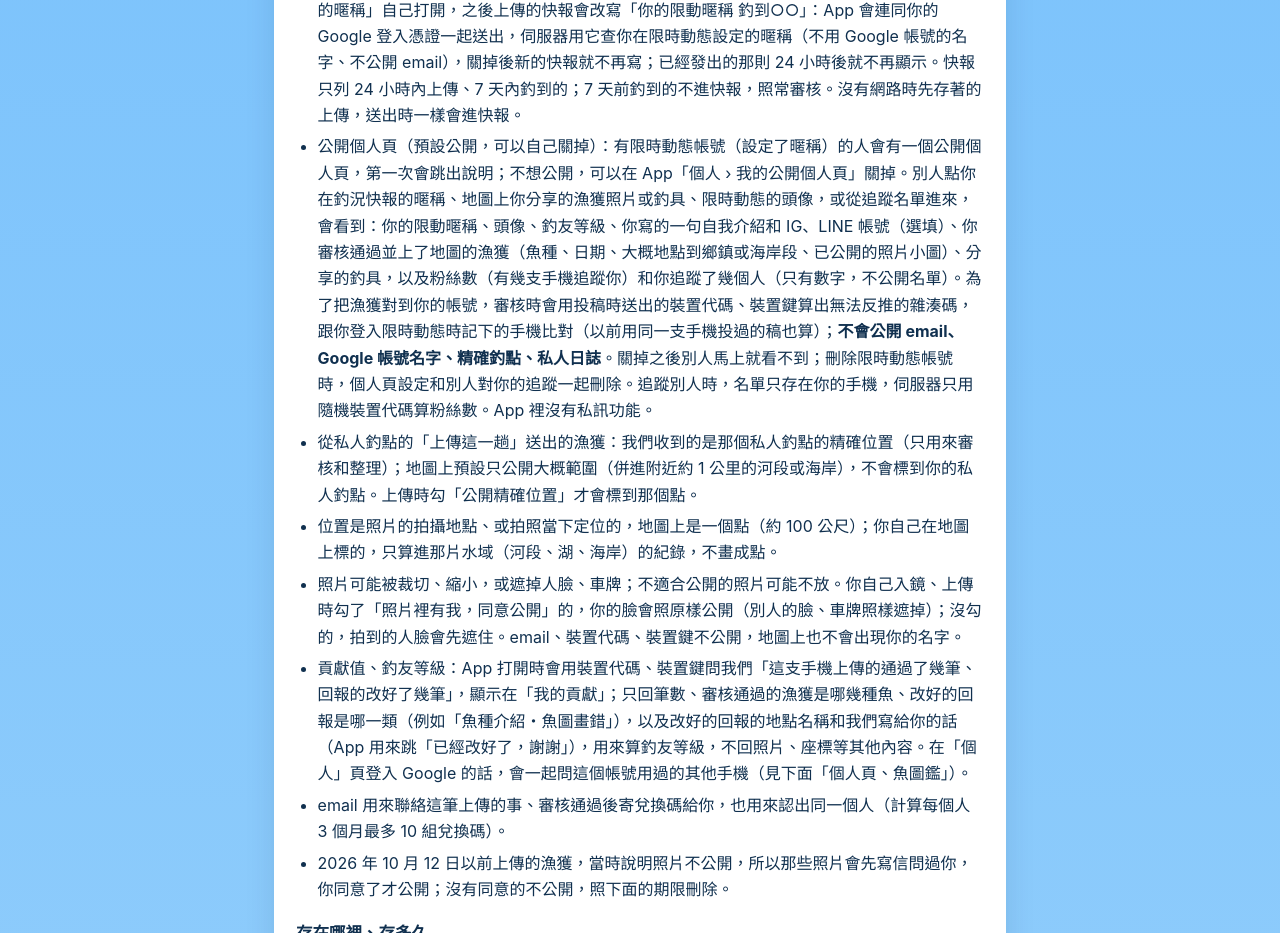
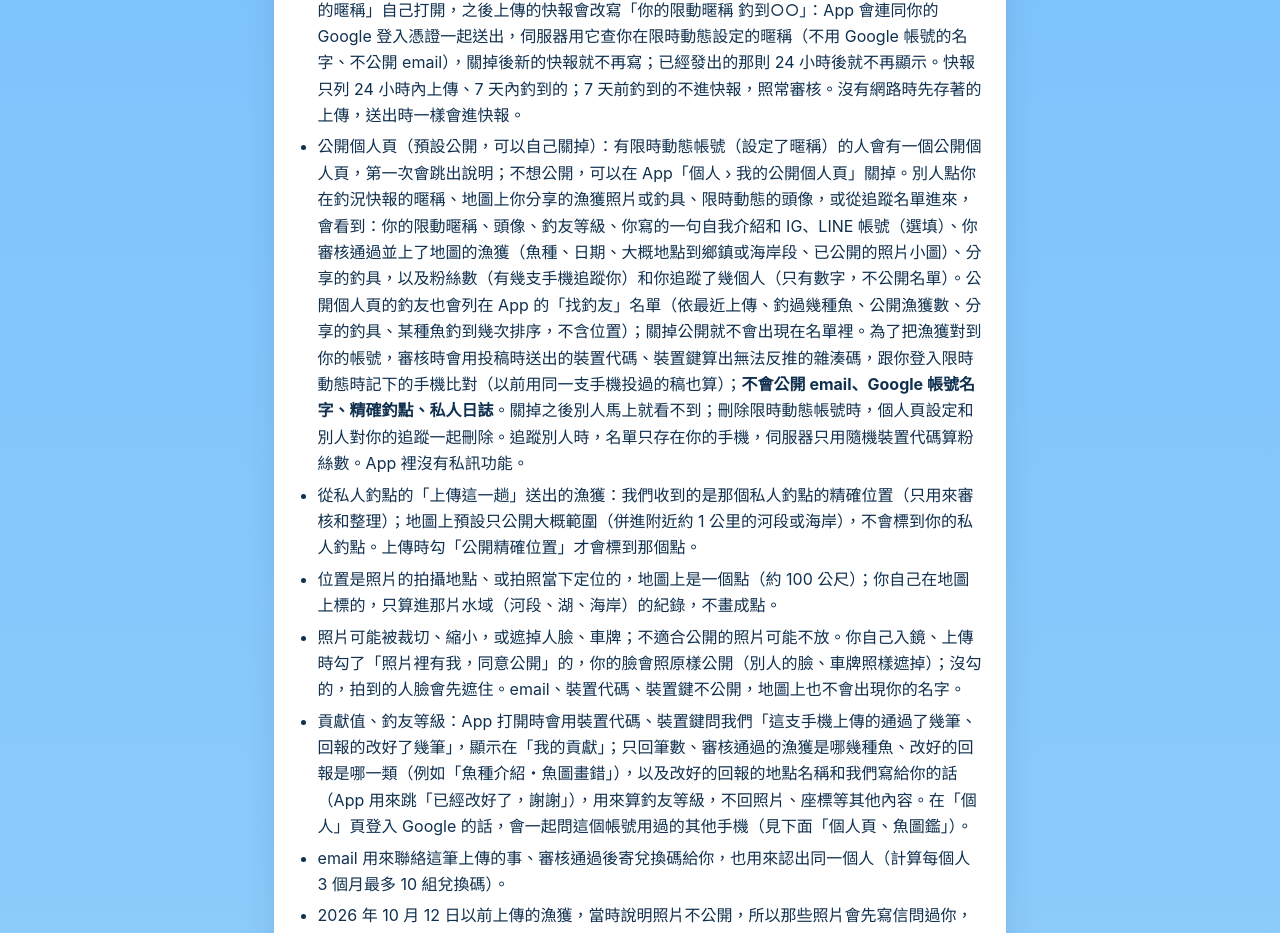
Before and after one commit to timsucompany-gif/taiwan-fishing-map, a plain HTML site: page privacy/index.html in a window 1280 px wide. Shown: the part 2834-3767 px from the top of the page. Drawn offline with Linux system fonts and the light colour scheme.

Commit message:
隱私權政策：公開個人頁會列在 App「找釣友」名單
Co-Authored-By: Claude Opus 5.5 <noreply@anthropic.com>

```diff
--- a/privacy/index.html
+++ b/privacy/index.html
@@ -147,7 +147,7 @@ img{max-width:100%}
 <ul>
 <li>人工審核後，把「位置、魚種、日期」整理進地圖的釣點紀錄，並把你的<b>照片</b>公開在那一筆紀錄上，大家都看得到。</li>
 <li>釣況快報：在「上傳漁獲」頁送出成功後，App 會馬上把這筆的魚種、大概地點（地名和約 1 公里的座標）、地區、海邊或溪湖、釣到的日期和投稿編號送到限時動態的伺服器（Cloudflare），連同隨機裝置代碼（只用來擋重複和灌入，不公開）。大家會在「全台釣況 › 釣況快報」看到「有人釣到○○」和大概地點，標「尚未驗證」，<b>不含你的名字、email 和照片</b>；審核通過、照片公開之後才換成你的照片、標「已驗證」。如果你在「設定 › 釣況快報寫我的暱稱」自己打開，之後上傳的快報會改寫「你的限動暱稱 釣到○○」：App 會連同你的 Google 登入憑證一起送出，伺服器用它查你在限時動態設定的暱稱（不用 Google 帳號的名字、不公開 email），關掉後新的快報就不再寫；已經發出的那則 24 小時後就不再顯示。快報只列 24 小時內上傳、7 天內釣到的；7 天前釣到的不進快報，照常審核。沒有網路時先存著的上傳，送出時一樣會進快報。</li>
-<li>公開個人頁（預設公開，可以自己關掉）：有限時動態帳號（設定了暱稱）的人會有一個公開個人頁，第一次會跳出說明；不想公開，可以在 App「個人 › 我的公開個人頁」關掉。別人點你在釣況快報的暱稱、地圖上你分享的漁獲照片或釣具、限時動態的頭像，或從追蹤名單進來，會看到：你的限動暱稱、頭像、釣友等級、你寫的一句自我介紹和 IG、LINE 帳號（選填）、你審核通過並上了地圖的漁獲（魚種、日期、大概地點到鄉鎮或海岸段、已公開的照片小圖）、分享的釣具，以及粉絲數（有幾支手機追蹤你）和你追蹤了幾個人（只有數字，不公開名單）。為了把漁獲對到你的帳號，審核時會用投稿時送出的裝置代碼、裝置鍵算出無法反推的雜湊碼，跟你登入限時動態時記下的手機比對（以前用同一支手機投過的稿也算）；<b>不會公開 email、Google 帳號名字、精確釣點、私人日誌</b>。關掉之後別人馬上就看不到；刪除限時動態帳號時，個人頁設定和別人對你的追蹤一起刪除。追蹤別人時，名單只存在你的手機，伺服器只用隨機裝置代碼算粉絲數。App 裡沒有私訊功能。</li>
+<li>公開個人頁（預設公開，可以自己關掉）：有限時動態帳號（設定了暱稱）的人會有一個公開個人頁，第一次會跳出說明；不想公開，可以在 App「個人 › 我的公開個人頁」關掉。別人點你在釣況快報的暱稱、地圖上你分享的漁獲照片或釣具、限時動態的頭像，或從追蹤名單進來，會看到：你的限動暱稱、頭像、釣友等級、你寫的一句自我介紹和 IG、LINE 帳號（選填）、你審核通過並上了地圖的漁獲（魚種、日期、大概地點到鄉鎮或海岸段、已公開的照片小圖）、分享的釣具，以及粉絲數（有幾支手機追蹤你）和你追蹤了幾個人（只有數字，不公開名單）。公開個人頁的釣友也會列在 App 的「找釣友」名單（依最近上傳、釣過幾種魚、公開漁獲數、分享的釣具、某種魚釣到幾次排序，不含位置）；關掉公開就不會出現在名單裡。為了把漁獲對到你的帳號，審核時會用投稿時送出的裝置代碼、裝置鍵算出無法反推的雜湊碼，跟你登入限時動態時記下的手機比對（以前用同一支手機投過的稿也算）；<b>不會公開 email、Google 帳號名字、精確釣點、私人日誌</b>。關掉之後別人馬上就看不到；刪除限時動態帳號時，個人頁設定和別人對你的追蹤一起刪除。追蹤別人時，名單只存在你的手機，伺服器只用隨機裝置代碼算粉絲數。App 裡沒有私訊功能。</li>
 <li>從私人釣點的「上傳這一趟」送出的漁獲：我們收到的是那個私人釣點的精確位置（只用來審核和整理）；地圖上預設只公開大概範圍（併進附近約 1 公里的河段或海岸），不會標到你的私人釣點。上傳時勾「公開精確位置」才會標到那個點。</li>
 <li>位置是照片的拍攝地點、或拍照當下定位的，地圖上是一個點（約 100 公尺）；你自己在地圖上標的，只算進那片水域（河段、湖、海岸）的紀錄，不畫成點。</li>
 <li>照片可能被裁切、縮小，或遮掉人臉、車牌；不適合公開的照片可能不放。你自己入鏡、上傳時勾了「照片裡有我，同意公開」的，你的臉會照原樣公開（別人的臉、車牌照樣遮掉）；沒勾的，拍到的人臉會先遮住。email、裝置代碼、裝置鍵不公開，地圖上也不會出現你的名字。</li>
```
